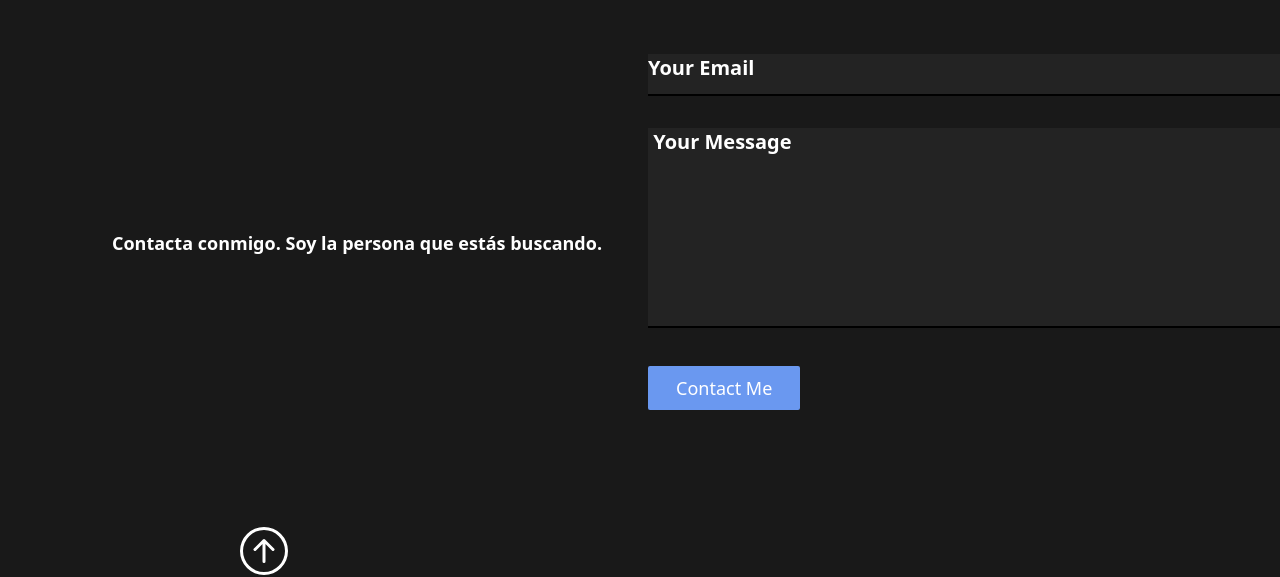
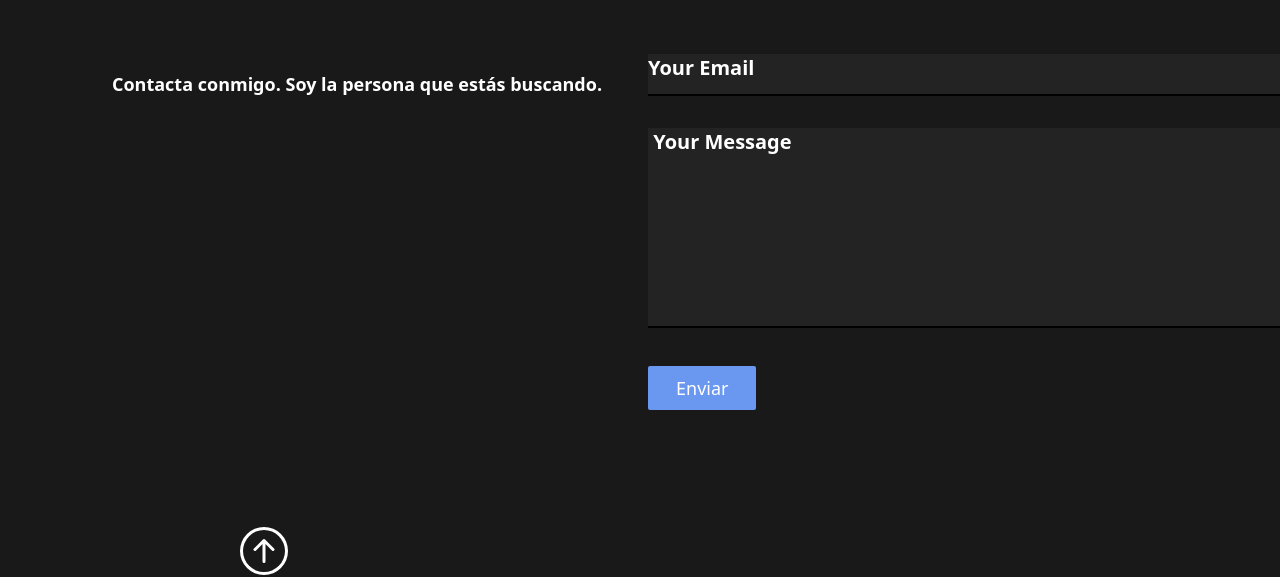
Before and after one commit to yusnebez/portfolio-React, a React (Vite) app: page / in a window 1280 px wide. Shown: the part 2679-3256 px from the top of the page. Built offline with nearby package versions, Linux system fonts and the light colour scheme; the HTML template or start-up script is replaced by a standard one.

Commit message:
nuevas modificaciones de texto 3.0

```diff
--- a/src/component/Contact.jsx
+++ b/src/component/Contact.jsx
@@ -16,12 +16,13 @@ export const Contact = () => {
     transition={{duration: 1}}
     >
 
-            <div className='grid grid-cols-2 grid-rows-3'>
+            <div className='grid grid-cols-2 grid-rows-3 mt-16'>
                 {/*<h1 className='row-start-2 md:ml-32 lg:ml-28 ml-28 text-4xl font-bold text-[#6A98F0] mt-9 col-span-2'>Si todo lo que has leido te ha gustado</h1>*/}
-                <b className='col-span-2 row-start-3 mt-2 ml-6 mr-6 text-lg text-white md:ml-32 lg:ml-28 lg:-mt-24 md:col-span-1 landscape:col-span-2 landscape:ml-28 md:portrait:col-span-2 md:portrait:ml-28 '>Contacta conmigo. Soy la persona que estás buscando.</b>
+                <b className='col-span-2 row-start-2 ml-6 mr-6 text-lg text-white md:ml-32 lg:ml-28 lg:-mt-24 md:col-span-1 landscape:col-span-2 landscape:ml-28 md:portrait:col-span-2 md:portrait:ml-28 '>Contacta conmigo. Soy la persona que estás buscando.</b>
             </div>
 
             <div className='grid content-center grid-cols-1 ml-16 md:ml-28 lg:ml-2'>
+
                 <form  onSubmit={handleSubmit}>
                     <input className='grid lg:mt-20 mt-8 text-white placeholder-white bg-[#232323] border-b-2 outline-none md:w-[22em] xl:w-[35em] pb-3 border-black focus:border-b-2 focus:border-white font-bold text-xl'
                         id="email"
@@ -45,7 +46,7 @@ export const Contact = () => {
                         errors={state.errors}
                     />
                     <button className='grid col-span-2 py-2 mt-8 mb-16 text-lg bg-[#6A98F0] rounded-sm px-7 text-white hover:scale-110  ' type="submit" disabled={state.submitting}>
-                        Contact Me
+                        Enviar
                     </button>
                 </form>
             </div>
@@ -57,7 +58,7 @@ export const Contact = () => {
           offset={-200}
           duration={500}
           ><BsArrowUpCircle className='col-start-2 mb-10 text-4xl lg:col-start-1 lg:ml-30 lg:text-5xl ml-60'/></Links>
-            </div>
+        </div>
     </motion.div>
   );
 }
```
